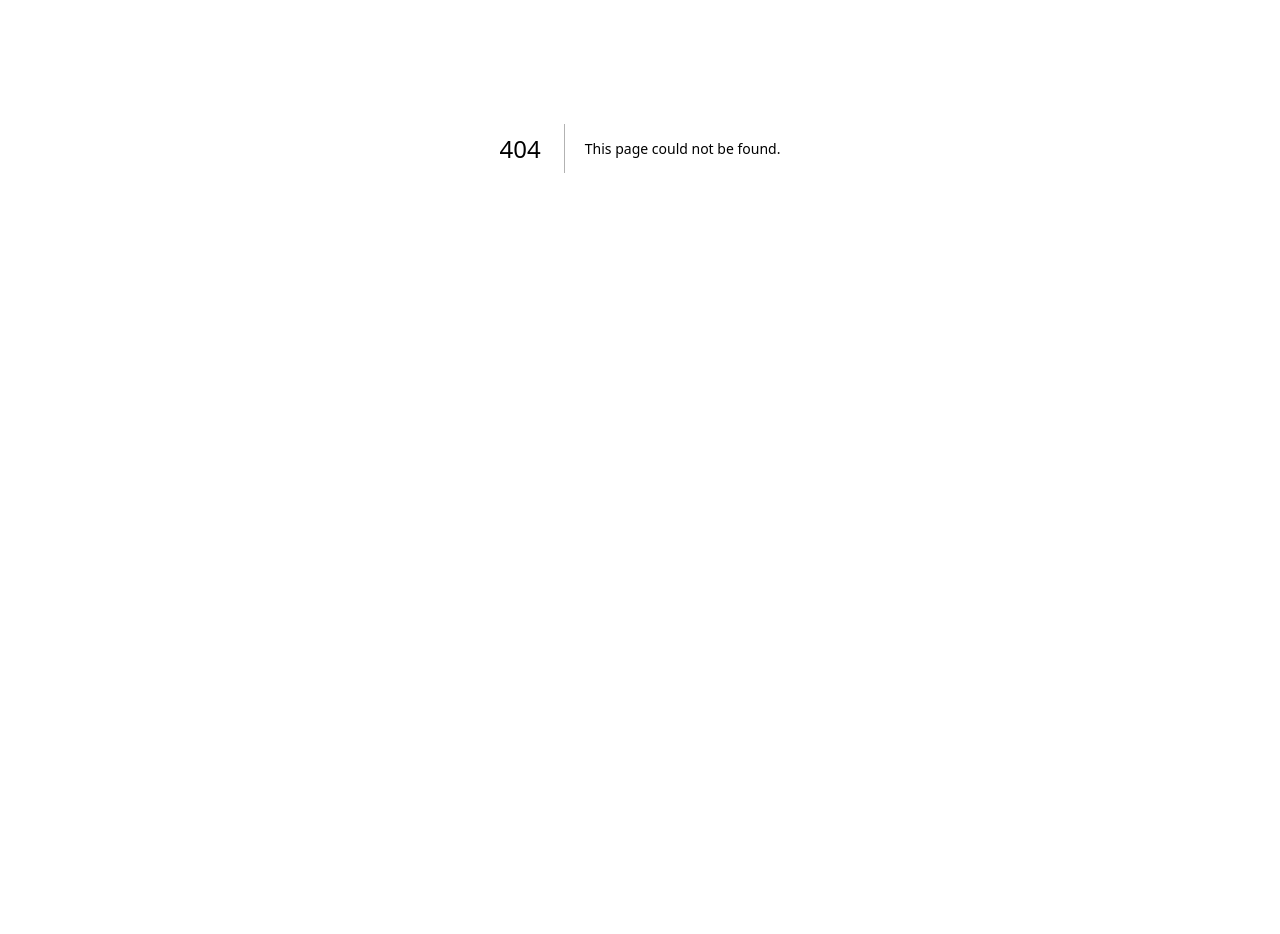
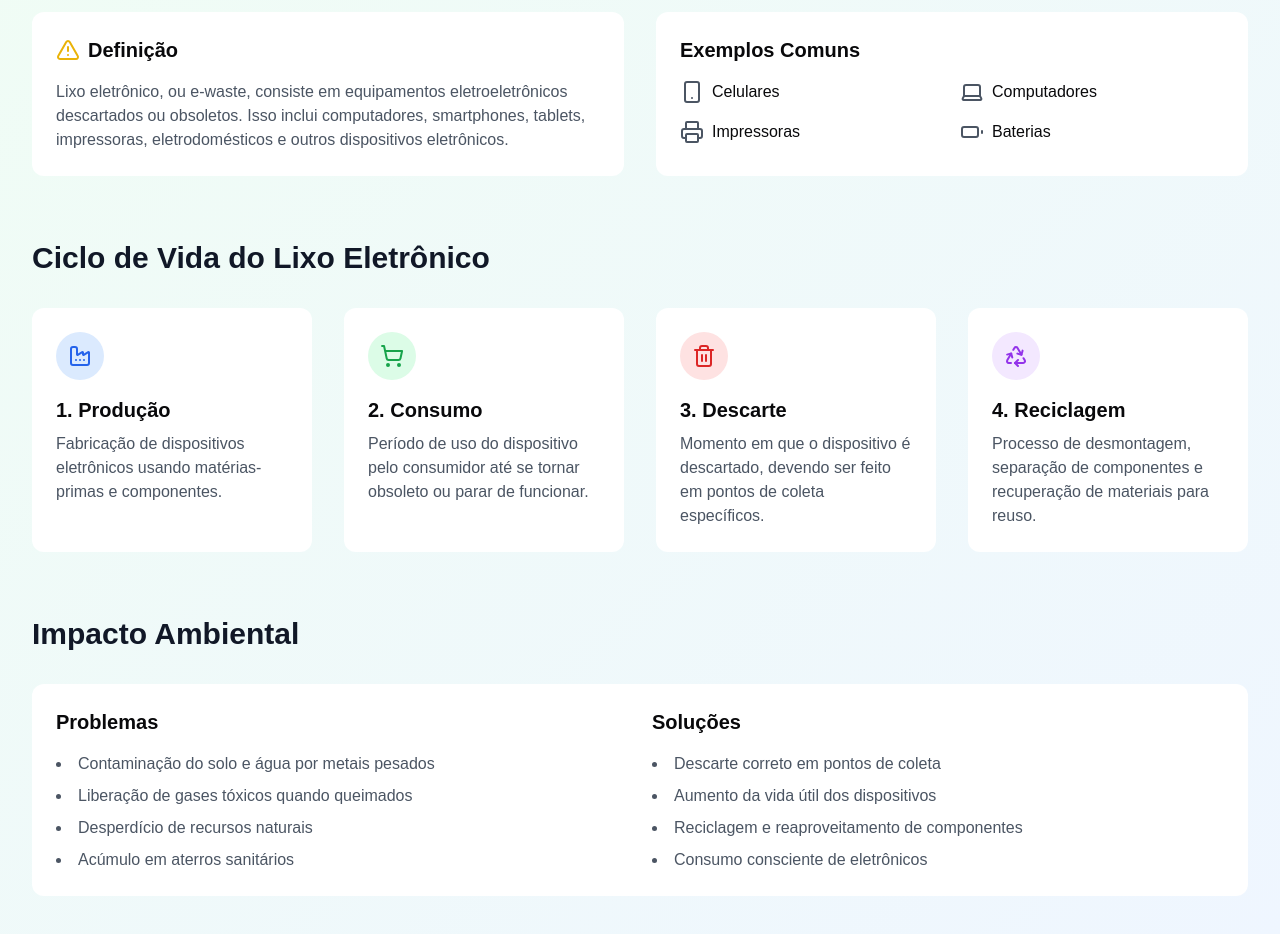
Before and after one commit to Gusthgomes/Eletronic-trash, a Next.js app: page /lifeCicle in a window 1280 px wide. Before the commit this address had no page. Shown: the part 320-1254 px from the top of the page. Before the commit the page ends 868 px from the top, so only its background shows below. Built offline with nearby package versions, Linux system fonts and the light colour scheme.

Commit message:
feat: create lifeClicle component

```diff
--- /dev/null
+++ b/app/lifeCicle/page.tsx
@@ -0,0 +1,14 @@
+import EWasteInfo from "@/components/LifeCicle"
+
+export const metadata = {
+    title: "Ciclo de Vida do Lixo Eletrônico",
+    description: "Entenda o que é o lixo eletrônico e como seu ciclo de vida impacta o meio ambiente",
+}
+
+const LifeCiclePage = () => {
+    return (
+        <EWasteInfo />
+    )
+}
+
+export default LifeCiclePage;
--- a/app/page.tsx
+++ b/app/page.tsx
@@ -23,7 +23,7 @@ export default function RecyclingLandingPage() {
               className="bg-green-500 hover:bg-green-600 text-white rounded-full px-8"
               asChild
             >
-              <Link href="/recycling">
+              <Link href="/lifeCicle">
               leia mais
               </Link>
             </Button>
--- /dev/null
+++ b/components/LifeCicle.tsx
@@ -0,0 +1,143 @@
+import { Card, CardContent } from "@/components/ui/card"
+import { Smartphone, Laptop, Printer, Battery, Factory, ShoppingCart, Trash2, Recycle, AlertTriangle } from 'lucide-react'
+
+export default function EWasteInfo() {
+  return (
+    <div className="min-h-screen bg-gradient-to-br from-green-50 to-blue-50 py-12">
+      <section className="max-w-7xl mx-auto px-4 sm:px-6 lg:px-8 mb-16">
+        <div className="text-center">
+          <h1 className="text-4xl font-bold text-gray-900 mb-4">
+            Lixo Eletrônico (E-waste)
+          </h1>
+          <p className="text-xl text-gray-600 max-w-3xl mx-auto">
+            Entenda o que é o lixo eletrônico e como seu ciclo de vida impacta o meio ambiente
+          </p>
+        </div>
+      </section>
+
+      <section className="max-w-7xl mx-auto px-4 sm:px-6 lg:px-8 mb-16">
+        <h2 className="text-3xl font-bold text-gray-900 mb-8">O que é Lixo Eletrônico?</h2>
+        <div className="grid md:grid-cols-2 gap-8">
+          <Card>
+            <CardContent className="p-6">
+              <h3 className="text-xl font-semibold mb-4 flex items-center gap-2">
+                <AlertTriangle className="text-yellow-500" />
+                Definição
+              </h3>
+              <p className="text-gray-600">
+                Lixo eletrônico, ou e-waste, consiste em equipamentos eletroeletrônicos descartados
+                ou obsoletos. Isso inclui computadores, smartphones, tablets, impressoras,
+                eletrodomésticos e outros dispositivos eletrônicos.
+              </p>
+            </CardContent>
+          </Card>
+
+          <Card>
+            <CardContent className="p-6">
+              <h3 className="text-xl font-semibold mb-4">Exemplos Comuns</h3>
+              <div className="grid grid-cols-2 gap-4">
+                <div className="flex items-center gap-2">
+                  <Smartphone className="text-gray-600" />
+                  <span>Celulares</span>
+                </div>
+                <div className="flex items-center gap-2">
+                  <Laptop className="text-gray-600" />
+                  <span>Computadores</span>
+                </div>
+                <div className="flex items-center gap-2">
+                  <Printer className="text-gray-600" />
+                  <span>Impressoras</span>
+                </div>
+                <div className="flex items-center gap-2">
+                  <Battery className="text-gray-600" />
+                  <span>Baterias</span>
+                </div>
+              </div>
+            </CardContent>
+          </Card>
+        </div>
+      </section>
+
+      <section className="max-w-7xl mx-auto px-4 sm:px-6 lg:px-8">
+        <h2 className="text-3xl font-bold text-gray-900 mb-8">Ciclo de Vida do Lixo Eletrônico</h2>
+        <div className="grid gap-8 md:grid-cols-2 lg:grid-cols-4">
+          <Card className="bg-white hover:shadow-lg transition-shadow">
+            <CardContent className="p-6">
+              <div className="w-12 h-12 bg-blue-100 rounded-full flex items-center justify-center mb-4">
+                <Factory className="text-blue-600" />
+              </div>
+              <h3 className="text-xl font-semibold mb-2">1. Produção</h3>
+              <p className="text-gray-600">
+                Fabricação de dispositivos eletrônicos usando matérias-primas e componentes.
+              </p>
+            </CardContent>
+          </Card>
+
+          <Card className="bg-white hover:shadow-lg transition-shadow">
+            <CardContent className="p-6">
+              <div className="w-12 h-12 bg-green-100 rounded-full flex items-center justify-center mb-4">
+                <ShoppingCart className="text-green-600" />
+              </div>
+              <h3 className="text-xl font-semibold mb-2">2. Consumo</h3>
+              <p className="text-gray-600">
+                Período de uso do dispositivo pelo consumidor até se tornar obsoleto ou parar de funcionar.
+              </p>
+            </CardContent>
+          </Card>
+
+          <Card className="bg-white hover:shadow-lg transition-shadow">
+            <CardContent className="p-6">
+              <div className="w-12 h-12 bg-red-100 rounded-full flex items-center justify-center mb-4">
+                <Trash2 className="text-red-600" />
+              </div>
+              <h3 className="text-xl font-semibold mb-2">3. Descarte</h3>
+              <p className="text-gray-600">
+                Momento em que o dispositivo é descartado, devendo ser feito em pontos de coleta específicos.
+              </p>
+            </CardContent>
+          </Card>
+
+          <Card className="bg-white hover:shadow-lg transition-shadow">
+            <CardContent className="p-6">
+              <div className="w-12 h-12 bg-purple-100 rounded-full flex items-center justify-center mb-4">
+                <Recycle className="text-purple-600" />
+              </div>
+              <h3 className="text-xl font-semibold mb-2">4. Reciclagem</h3>
+              <p className="text-gray-600">
+                Processo de desmontagem, separação de componentes e recuperação de materiais para reuso.
+              </p>
+            </CardContent>
+          </Card>
+        </div>
+      </section>
+
+      <section className="max-w-7xl mx-auto px-4 sm:px-6 lg:px-8 mt-16">
+        <h2 className="text-3xl font-bold text-gray-900 mb-8">Impacto Ambiental</h2>
+        <Card>
+          <CardContent className="p-6">
+            <div className="grid md:grid-cols-2 gap-6">
+              <div>
+                <h3 className="text-xl font-semibold mb-4">Problemas</h3>
+                <ul className="list-disc list-inside space-y-2 text-gray-600">
+                  <li>Contaminação do solo e água por metais pesados</li>
+                  <li>Liberação de gases tóxicos quando queimados</li>
+                  <li>Desperdício de recursos naturais</li>
+                  <li>Acúmulo em aterros sanitários</li>
+                </ul>
+              </div>
+              <div>
+                <h3 className="text-xl font-semibold mb-4">Soluções</h3>
+                <ul className="list-disc list-inside space-y-2 text-gray-600">
+                  <li>Descarte correto em pontos de coleta</li>
+                  <li>Aumento da vida útil dos dispositivos</li>
+                  <li>Reciclagem e reaproveitamento de componentes</li>
+                  <li>Consumo consciente de eletrônicos</li>
+                </ul>
+              </div>
+            </div>
+          </CardContent>
+        </Card>
+      </section>
+    </div>
+  )
+}
```
